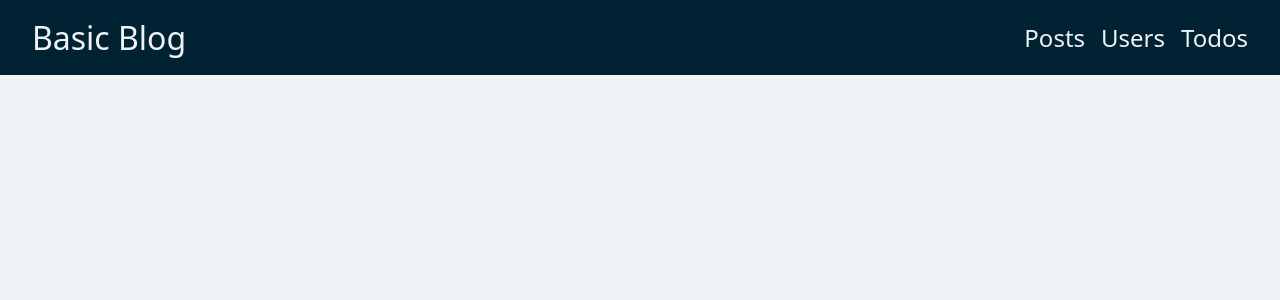
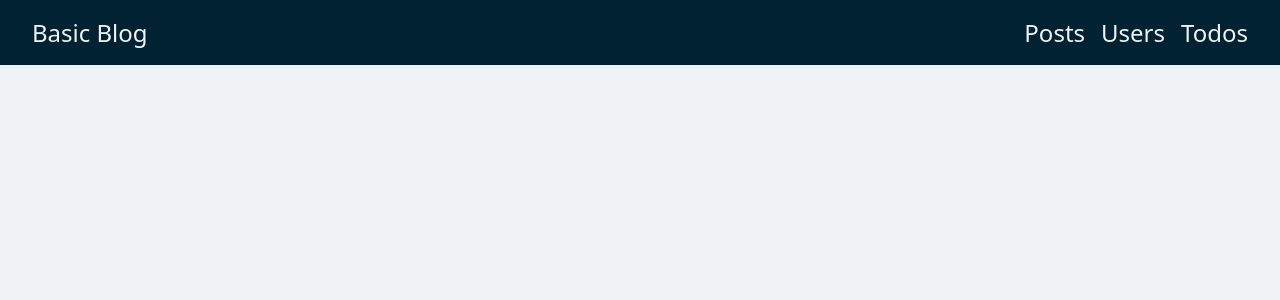
Before and after one commit to rafalgrzenia/Basic-Blog, a React (Vite) app: page / in a window 1280 px wide. Shown: the top 300 px of the page. Built offline with nearby package versions, Linux system fonts and the light colour scheme.

Commit message:
Update styles.css to modify navigation text appearance

```diff
--- a/src/styles.css
+++ b/src/styles.css
@@ -42,8 +42,13 @@ body {
   text-decoration: underline;
 }
 
-.nav-text-large {
+.nav-text {
   font-size: 2rem;
+}
+
+.nav-text a {
+  color: white;
+  text-decoration: none;
 }
 
 .container {
```
